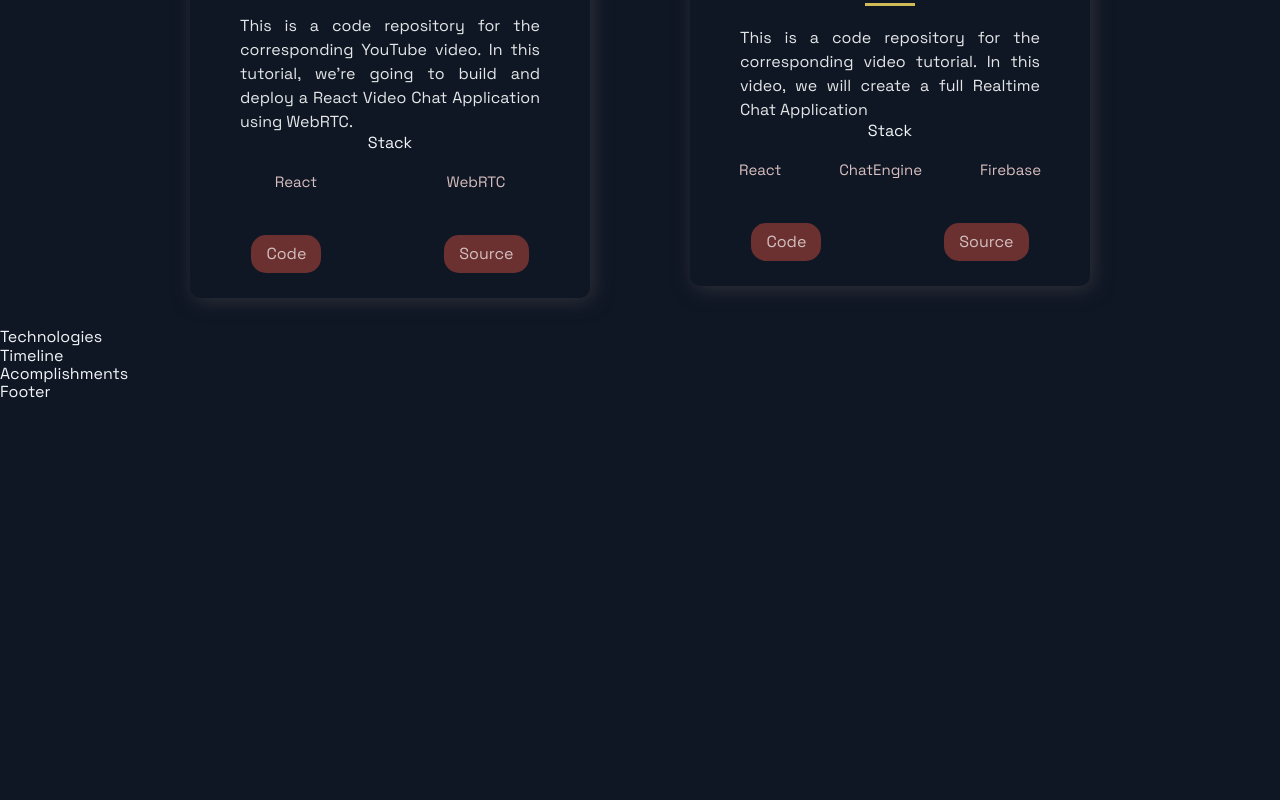
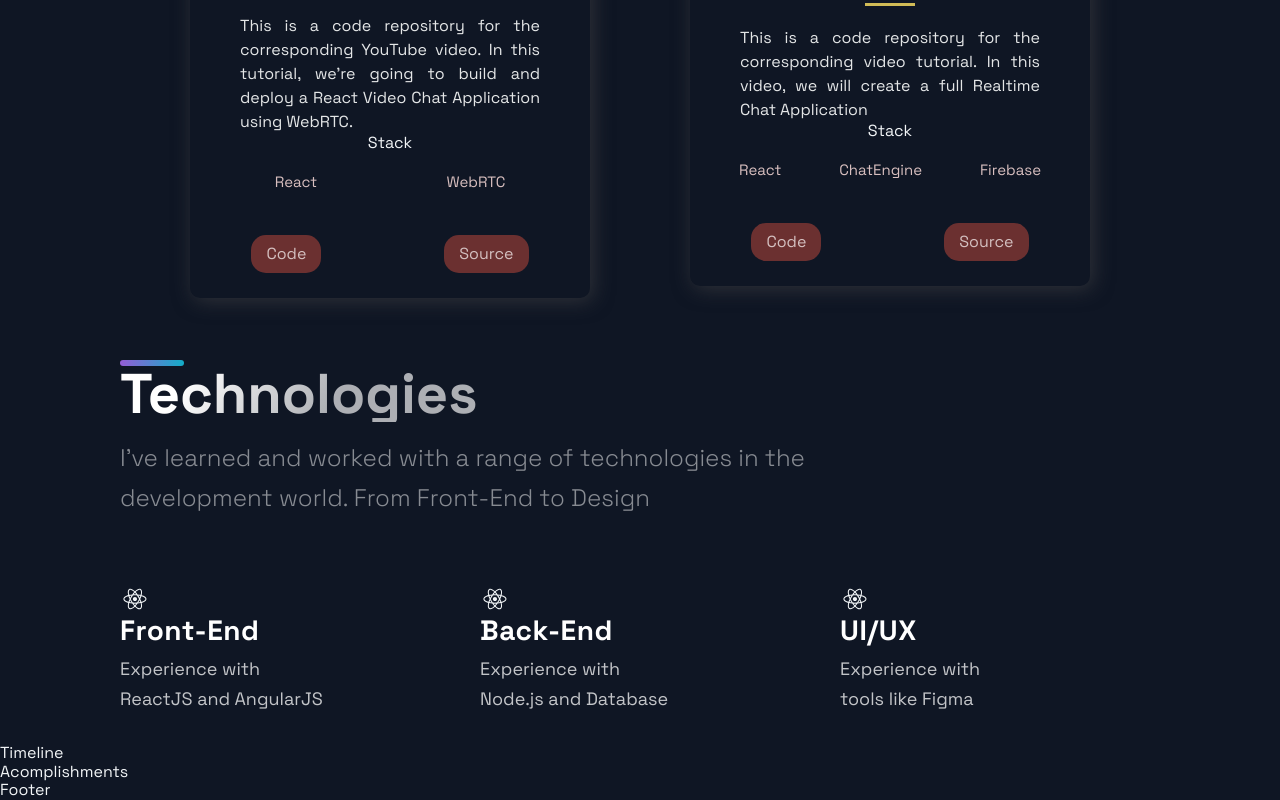
Before and after one commit to toivux8/portfolio-website, a Next.js app: page / in a window 1280 px wide. Shown: the part 1906-2706 px from the top of the page. Before the commit the page ends 2308 px from the top, so only its background shows below. Built offline with nearby package versions, Linux system fonts and the light colour scheme.

Commit message:
Add Technologies.js

```diff
--- a/src/components/Technologies/Technologies.js
+++ b/src/components/Technologies/Technologies.js
@@ -4,9 +4,43 @@ import { Section, SectionDivider, SectionText, SectionTitle } from '../../styles
 import { List, ListContainer, ListItem, ListParagraph, ListTitle } from './TechnologiesStyles';
 
 const Technologies = () =>  (
-  <div>
-    Technologies
-  </div>
+  <Section id="technologies">
+    <SectionDivider />
+    <SectionTitle>Technologies</SectionTitle>
+    <SectionText>I've learned and worked with a range of technologies in the development world. From Front-End to Design</SectionText>
+    <List>
+      <ListItem>
+        <DiReact size="3rem" />
+        <ListContainer>
+          <ListTitle>Front-End</ListTitle>
+          <ListParagraph>
+            Experience with <br />
+            ReactJS and AngularJS
+          </ListParagraph>
+        </ListContainer>
+      </ListItem>
+      <ListItem>
+        <DiReact size="3rem" />
+        <ListContainer>
+          <ListTitle>Back-End</ListTitle>
+          <ListParagraph>
+            Experience with <br />
+            Node.js and Database
+          </ListParagraph>
+        </ListContainer>
+      </ListItem>
+      <ListItem>
+        <DiReact size="3rem" />
+        <ListContainer>
+          <ListTitle>UI/UX</ListTitle>
+          <ListParagraph>
+            Experience with <br />
+            tools like Figma
+          </ListParagraph>
+        </ListContainer>
+      </ListItem>
+    </List>
+  </Section>
 );
 
 export default Technologies;
```
